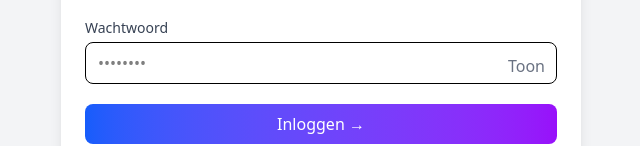
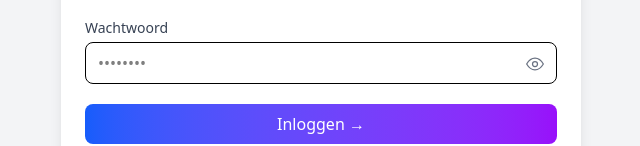
Before and after one commit to Vangarde-Project/Vangarde-Project, a React (Vite) app in the folder vangarde-app/: page / in a window 1280 px wide. Shown: the part 228-374 px from the top of the page, without its empty margins (319-959 px from the left). Built offline with nearby package versions, Linux system fonts and the light colour scheme.

Commit message:
nu klopt het helemaal de foto's
foto's kloppen nu helemaal

```diff
--- a/vangarde-app/src/features/login/auth/signup.jsx
+++ b/vangarde-app/src/features/login/auth/signup.jsx
@@ -3,6 +3,23 @@ import React, { useState, useRef, useEffect } from "react";
 import useForm from "../hooks/useForm";
 import { useNavigate } from "react-router-dom";
 import { useAuth } from "./useAuth";
+
+  // Inline icons for show/hide password (geen externe bestanden)
+  const EyeIcon = ({ className = 'w-5 h-5' }) => (
+    <svg className={className} viewBox="0 0 24 24" fill="none" xmlns="http://www.w3.org/2000/svg" aria-hidden="true">
+      <path d="M2 12s4-7 10-7 10 7 10 7-4 7-10 7S2 12 2 12z" stroke="currentColor" strokeWidth="1.5" strokeLinecap="round" strokeLinejoin="round" />
+      <circle cx="12" cy="12" r="3" stroke="currentColor" strokeWidth="1.5" strokeLinecap="round" strokeLinejoin="round" />
+    </svg>
+  );
+
+  const EyeOffIcon = ({ className = 'w-5 h-5' }) => (
+    <svg className={className} viewBox="0 0 24 24" fill="none" xmlns="http://www.w3.org/2000/svg" aria-hidden="true">
+      <path d="M3 3l18 18" stroke="currentColor" strokeWidth="1.5" strokeLinecap="round" strokeLinejoin="round" />
+      <path d="M10.47 10.47A3 3 0 0113.53 13.53" stroke="currentColor" strokeWidth="1.5" strokeLinecap="round" strokeLinejoin="round" />
+      <path d="M2 12s4-7 10-7a9.77 9.77 0 015.11 1.36" stroke="currentColor" strokeWidth="1.5" strokeLinecap="round" strokeLinejoin="round" />
+      <path d="M21.5 16.5A9.77 9.77 0 0112 19c-6 0-10-7-10-7" stroke="currentColor" strokeWidth="1.5" strokeLinecap="round" strokeLinejoin="round" />
+    </svg>
+  );
 
 export default function Signup() {
   console.log("Signup rendered");
@@ -132,7 +149,9 @@ export default function Signup() {
             <label htmlFor="password" className="block text-sm font-medium text-gray-700 mb-1">Wachtwoord</label>
             <input id="password" name="password" ref={passwordRef} type={showPassword ? "text" : "password"} value={form.password} onChange={handleChange} aria-invalid={fieldErrors.password ? 'true' : 'false'} aria-describedby={fieldErrors.password ? 'password-error' : undefined} aria-required="true" className={`w-full border rounded-lg px-3 py-2 pr-10 focus:outline-none focus:ring-2 focus:ring-blue-500 ${fieldErrors.password ? 'border-red-400' : ''}`} />
             {fieldErrors.password && <p id="password-error" className="text-red-500 text-sm mt-1">{fieldErrors.password}</p>}
-            <button type="button" onClick={() => setShowPassword(!showPassword)} className="absolute right-3 top-9 text-gray-500 hover:text-gray-700">{showPassword ? 'Verberg' : 'Toon'}</button>
+            <button type="button" onClick={() => setShowPassword(!showPassword)} aria-label={showPassword ? "Verberg wachtwoord" : "Toon wachtwoord"} className="absolute right-3 top-9 text-gray-500 hover:text-gray-700">
+              {showPassword ? <EyeOffIcon /> : <EyeIcon />}
+            </button>
           </div>
 
           {/* Bevestig wachtwoord */}
@@ -140,7 +159,9 @@ export default function Signup() {
             <label htmlFor="confirmPassword" className="block text-sm font-medium text-gray-700 mb-1">Bevestig wachtwoord</label>
             <input id="confirmPassword" name="confirmPassword" ref={confirmRef} type={showConfirm ? "text" : "password"} value={form.confirmPassword} onChange={handleChange} aria-invalid={fieldErrors.confirmPassword ? 'true' : 'false'} aria-describedby={fieldErrors.confirmPassword ? 'confirmPassword-error' : undefined} aria-required="true" className={`w-full border rounded-lg px-3 py-2 pr-10 focus:outline-none focus:ring-2 focus:ring-blue-500 ${fieldErrors.confirmPassword ? 'border-red-400' : ''}`} />
             {fieldErrors.confirmPassword && <p id="confirmPassword-error" className="text-red-500 text-sm mt-1">{fieldErrors.confirmPassword}</p>}
-            <button type="button" onClick={() => setShowConfirm(!showConfirm)} className="absolute right-3 top-9 text-gray-500 hover:text-gray-700">{showConfirm ? 'Verberg' : 'Toon'}</button>
+            <button type="button" onClick={() => setShowConfirm(!showConfirm)} aria-label={showConfirm ? "Verberg wachtwoord" : "Toon wachtwoord"} className="absolute right-3 top-9 text-gray-500 hover:text-gray-700">
+              {showConfirm ? <EyeOffIcon /> : <EyeIcon />}
+            </button>
           </div>
 
           {/* Globale foutmelding */}
--- a/vangarde-app/src/features/login/components/ui/LoginCard.jsx
+++ b/vangarde-app/src/features/login/components/ui/LoginCard.jsx
@@ -63,6 +63,28 @@ export default function LoginCard() {
   const socialButton =
     "w-full flex items-center justify-start gap-3 border border-gray-300 text-gray-800 py-2.5 px-4 rounded-md hover:bg-gray-300 transition";
 
+  // Inline SVG icon components (geen externe bestanden nodig)
+  const EyeIcon = ({ className = 'w-5 h-5' }) => (
+    <svg className={className} viewBox="0 0 24 24" fill="none" xmlns="http://www.w3.org/2000/svg" aria-hidden="true">
+      <path d="M2 12s4-7 10-7 10 7 10 7-4 7-10 7S2 12 2 12z" stroke="currentColor" strokeWidth="1.5" strokeLinecap="round" strokeLinejoin="round" />
+      <circle cx="12" cy="12" r="3" stroke="currentColor" strokeWidth="1.5" strokeLinecap="round" strokeLinejoin="round" />
+    </svg>
+  );
+
+  const EyeOffIcon = ({ className = 'w-5 h-5' }) => (
+    <svg className={className} viewBox="0 0 24 24" fill="none" xmlns="http://www.w3.org/2000/svg" aria-hidden="true">
+      <path d="M3 3l18 18" stroke="currentColor" strokeWidth="1.5" strokeLinecap="round" strokeLinejoin="round" />
+      <path d="M10.47 10.47A3 3 0 0113.53 13.53" stroke="currentColor" strokeWidth="1.5" strokeLinecap="round" strokeLinejoin="round" />
+      <path d="M2 12s4-7 10-7a9.77 9.77 0 015.11 1.36" stroke="currentColor" strokeWidth="1.5" strokeLinecap="round" strokeLinejoin="round" />
+      <path d="M21.5 16.5A9.77 9.77 0 0112 19c-6 0-10-7-10-7" stroke="currentColor" strokeWidth="1.5" strokeLinecap="round" strokeLinejoin="round" />
+    </svg>
+  );
+
+  // Eenvoudige social-logo placeholders (gekleurde cirkel met letter)
+  const SocialIcon = ({ label = 'G', bg = 'bg-gray-300', className = 'w-5 h-5 text-white flex items-center justify-center rounded-full' }) => (
+    <span className={`${className} ${bg} inline-flex items-center justify-center text-xs font-semibold`} aria-hidden="true">{label}</span>
+  );
+
   return (
     <div className="flex justify-center items-center min-h-screen bg-gray-100">
       <div className="bg-white w-[420px] md:w-[520px] rounded-2xl shadow-lg overflow-hidden">
@@ -113,9 +135,9 @@ export default function LoginCard() {
             />
             {fieldErrors.password && <p id="password-error" className="text-red-500 text-sm mt-1" role="alert">{fieldErrors.password}</p>}
 
-            {/* Knop om wachtwoord te tonen/verbergen (tekst i.p.v. icoon) */}
+            {/* Knop om wachtwoord te tonen/verbergen (icoon vanuit public/assets) */}
             <button type="button" onClick={() => setShowPassword(!showPassword)} aria-label={showPassword ? "Verberg wachtwoord" : "Toon wachtwoord"} className="absolute right-3 top-9 text-gray-500 hover:text-gray-700 focus:outline-none">
-              {showPassword ? 'Verberg' : 'Toon'}
+              {showPassword ? <EyeOffIcon /> : <EyeIcon />}
             </button>
           </div>
 
@@ -137,22 +159,22 @@ export default function LoginCard() {
           {/* Social buttons met logo's (plaats afbeeldingen in public/assets/) */}
           <div className="space-y-3">
             <button type="button" onClick={() => handleSocialLogin("Google")} className={socialButton} aria-label="Aanmelden met Google">
-              <img src="/assets/google.png" alt="" className="w-5 h-5 object-contain" />
+              <img src="/assets/google.png" alt="Google logo" className="w-5 h-5 object-contain" />
               <span className="ml-3">Aanmelden met Google</span>
             </button>
 
             <button type="button" onClick={() => handleSocialLogin("Microsoft")} className={socialButton} aria-label="Aanmelden met Microsoft">
-              <img src="/assets/microsoft.png" alt="" className="w-5 h-5 object-contain" />
+              <img src="/assets/microsoft.png" alt="Microsoft logo" className="w-5 h-5 object-contain" />
               <span className="ml-3">Aanmelden met Microsoft</span>
             </button>
 
             <button type="button" onClick={() => handleSocialLogin("Apple")} className={socialButton} aria-label="Aanmelden met Apple">
-              <img src="/assets/apple.png" alt="" className="w-5 h-5 object-contain" />
+              <img src="/assets/apple.png" alt="Apple logo" className="w-5 h-5 object-contain" />
               <span className="ml-3">Aanmelden met Apple</span>
             </button>
 
             <button type="button" onClick={() => handleSocialLogin("Phone")} className={socialButton} aria-label="Aanmelden met telefoonnummer">
-              <img src="/assets/call.png" alt="" className="w-5 h-5 object-contain" />
+              <img src="/assets/call.png" alt="Telefoon logo" className="w-5 h-5 object-contain" />
               <span className="ml-3">Aanmelden met telefoonnummer</span>
             </button>
           </div>
```
